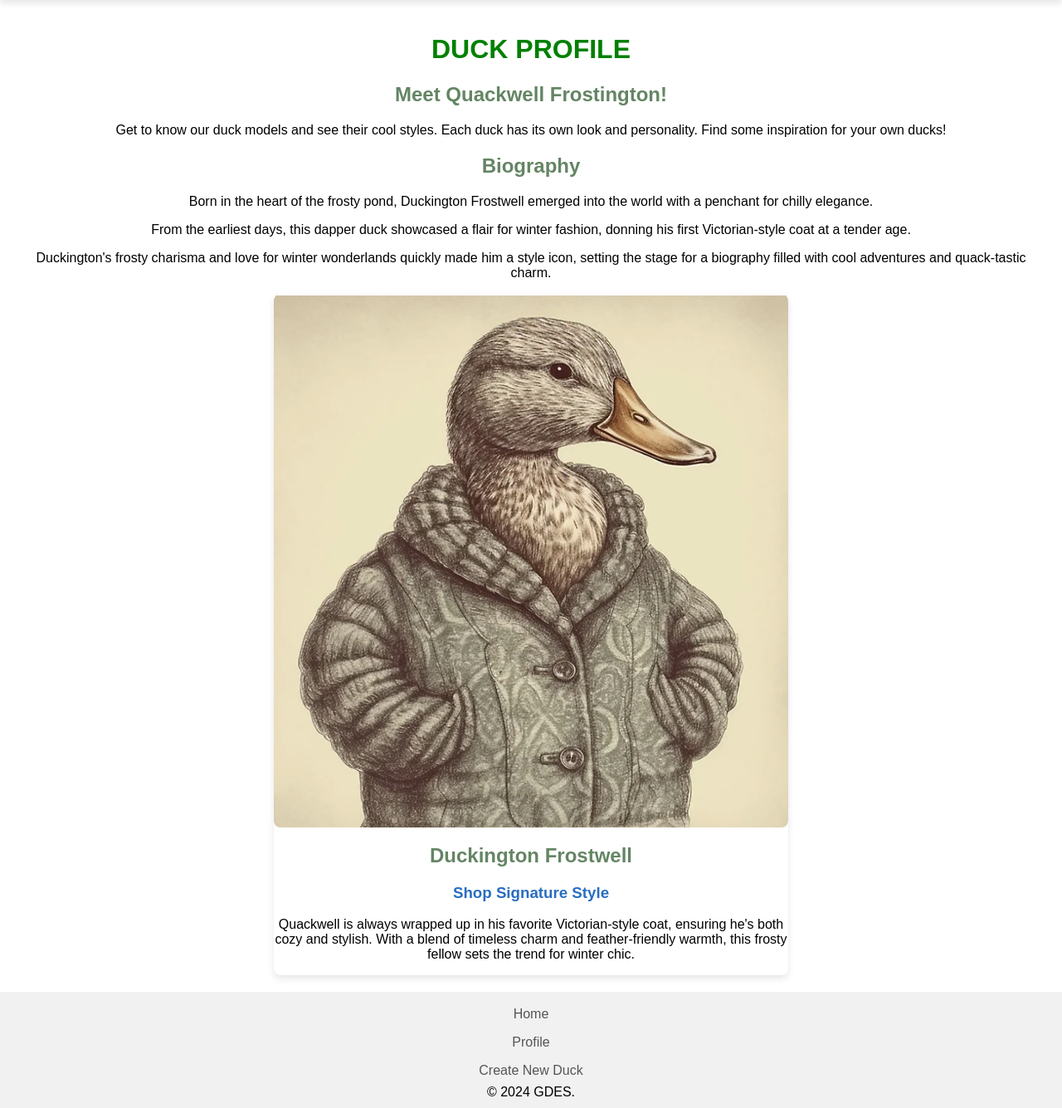
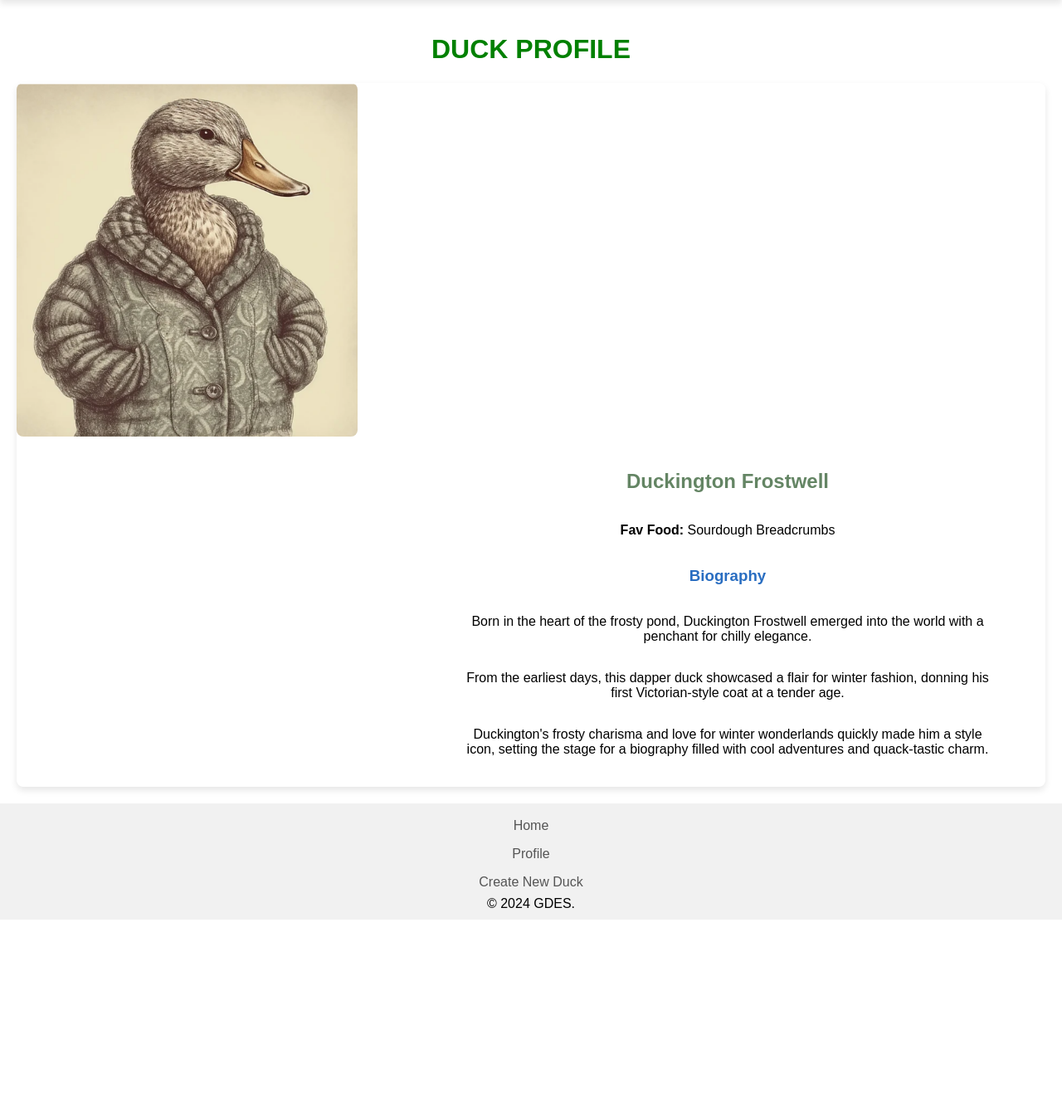
Before and after one commit to nic-gdes/create-a-duck-directory-Magda089, a PHP site: page /profile.php in a window 1280 px wide. Shown: the part 116-1451 px from the top of the page at 83% size. After the commit the page ends 1224 px from the top, so only its background shows below. Run offline with PHP 8.4, Linux system fonts and the light colour scheme.

Commit message:
Lost fight with grid
I still have to improve Profile page but now im moving on to Create New Duckpage

```diff
--- a/asset/css/style.css
+++ b/asset/css/style.css
@@ -158,27 +158,46 @@ main {
 } */
 
 /* PROROFILE */
-.gallery-profile {
-  /* display: grid; */
-  /* grid-template-columns: repeat(3, 1fr); */
-  display: flex;
+.grid-container {
+  display: grid;
+  grid-template-columns: 1fr, 1fr;
+  grid-template-areas:
+  'one two two'
+  'one two two';
   gap: 20px;
   justify-content: center;
   justify-items: center;
-  align-items: center;
+  /* align-items: center; */
+  border-radius: 8px;
+  box-shadow: 0 4px 8px rgba(0, 0, 0, 0.1);
 }
 
-.grid-item-profile {
-  overflow: hidden;
-  border-radius: 8px;
-  box-shadow: 0 4px 8px rgba(0, 0, 0, 0.1);
-  transition: transform 0.3s ease-in-out;
-  width: 50%;
+
+.grid-profile-photo {
+  display: grid;
+  grid-area: one;
 }
 
-.grid-item-profile img {
-  width: 100%;
+.grid-profile-content {
+  display: grid;
+  padding: 20px;
+  grid-area: two;
+
+  }
+.grid-profile-photo img {
+  width: 80%;
   height: auto;
   border-radius: 8px;
-  display: block;
+  display: block; */
 }
+
+
+
+
+
+/* /* MEDIA QUERY  */
+@media (max-width: 768px) {
+  .grid-container {
+    grid-template-columns: 1fr; /* Switch to a single column on smaller screens */
+  }
+}
--- a/profile.php
+++ b/profile.php
@@ -12,28 +12,33 @@ include('./asset/components/head.php');
     include('./asset/components/navigation.php');
     ?>
     <main>
-        <div class="content">
-        <h1>DUCK PROFILE</h1>
-        <h2>Meet Quackwell Frostington!</h2>
-        <p>Get to know our duck models and see their cool styles. Each duck has its own look and personality. Find some inspiration for your own ducks!</p>
-        <h2>Biography</h2>
-        <p>Born in the heart of the frosty pond, Duckington Frostwell emerged into the world with a penchant for chilly elegance. </p>
+        <div class="page-title">
+            <h1>DUCK PROFILE</h1>
+            <!-- <h2>Meet Quackwell Frostington!</h2> -->
+            <!-- <p>Get to know our duck models and see their cool styles. Each duck has its own look and personality. Find some inspiration for your own ducks!</p> -->
+            <!-- <h2>Biography</h2> -->
+            <!-- <p>Born in the heart of the frosty pond, Duckington Frostwell emerged into the world with a penchant for chilly elegance. </p>
         <p>From the earliest days, this dapper duck showcased a flair for winter fashion, donning his first Victorian-style coat at a tender age.</p>
         <p>Duckington's frosty charisma and love for winter wonderlands quickly made him a style icon, setting the stage for a biography filled with cool adventures and quack-tastic charm.</p>
+        </div> -->
+            <div class="wrapper">
+                <div class="grid-container">
+                    <div class="grid-profile-photo">
+                        <img src="./asset/images/Duck-Coatk - Redbubble 2024-01-31 14-19-59.png" alt="Duck wearing coat">
+                        <div class="grid-profile-content">
+                            <h2>Duckington Frostwell</h2>
+                            <p><b>Fav Food:</b> Sourdough Breadcrumbs</p>
+                            <h3>Biography</h3>
+                            <!-- <p>Quackwell is always wrapped up in his favorite Victorian-style coat, ensuring he's both cozy and stylish. With a blend of timeless charm and feather-friendly warmth, this frosty fellow sets the trend for winter chic.</p> -->
+                            <p>Born in the heart of the frosty pond, Duckington Frostwell emerged into the world with a penchant for chilly elegance. </p>
+                            <p>From the earliest days, this dapper duck showcased a flair for winter fashion, donning his first Victorian-style coat at a tender age.</p>
+                            <p>Duckington's frosty charisma and love for winter wonderlands quickly made him a style icon, setting the stage for a biography filled with cool adventures and quack-tastic charm.</p>
+                        </div>
+                    </div>
+                </div>
+            </div>
         </div>
 
-        <div class="gallery-profile">
-            <div class="grid-item-profile">
-                <img src="./asset/images/Duck-Coatk - Redbubble 2024-01-31 14-19-59.png" alt="Duck wearing coat">
-                <div class="grid-profile-content">
-                    <h2>Duckington Frostwell</h2>
-                    <h3>Shop Signature Style</h3>
-                    <p>Quackwell is always wrapped up in his favorite Victorian-style coat, ensuring he's both cozy and stylish. With a blend of timeless charm and feather-friendly warmth, this frosty fellow sets the trend for winter chic.</p>
-                </div>
-            </div>
-
-            </div>
-        </div>
     </main>
     <?php
     include('./asset/components/footer.php');
```
